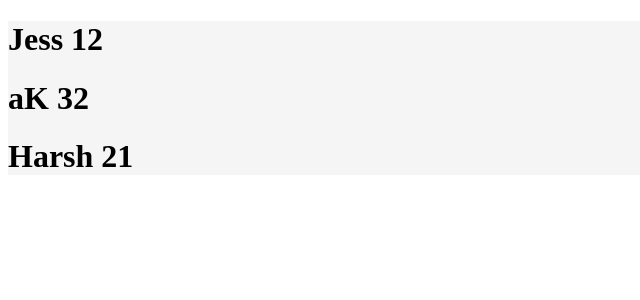
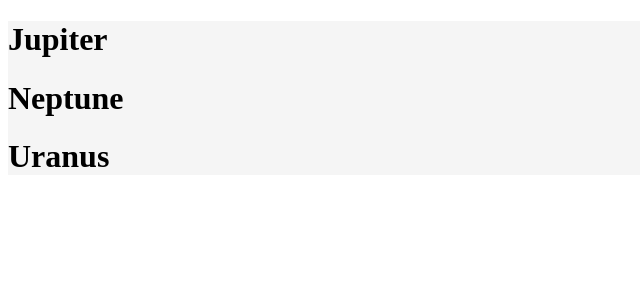
Before and after one commit to Harshwardhan404/React-Practice, a React (Create React App) app: page / in a window 1280 px wide. Shown: the top 300 px of the page, without its empty margins (0-640 px from the left). Built offline with nearby package versions, Linux system fonts and the light colour scheme.

Commit message:
files initialized

```diff
--- a/src/App.js
+++ b/src/App.js
@@ -1,74 +1,16 @@
  import styles from './App.module.css'
+import GasPlanets from './components/GasPlanets';
 
 
 function App() {
 
 
-// const names = ["harsh", "Akshay", "Abhay", "Shivam"]
-
-  const Users = [
-    { name : "Jess", age : 12},
-     { name : "aK", age :32},
-      {name : "Harsh", age : 21}
-
-  ]
-
   return (
    <div className={styles.App}>
 
-    {/* {names.map((name,key)=>{
-      return <>
-        <h1 key={key}>{name}</h1>
-      </>
-    })}
-
-    {names.map((name, key)=>{
-      return <> <h2 key={key}>{name + "abhay"}</h2>  </>
-    })} */}
-
-{/*
-  <User /> */}
-
-    {Users.map((user)=>{
-      return <>{<User2 name = {user.name} age = {user.age}/>}</>
-    })}
-
-   </div>
-  )
-}
-
-// const User =()=>{
-
-//   const Users = [
-//     { name : "Jess", age : 12},
-//      { name : "aK", age :32},
-//       {name : "Harsh", age : 21}
-
-//   ]
-
-//   return (
-
-//   <>
-//   {Users.map((User)=>{
-//       return ( <div>
-
-//        <h1>{User.name} {User.age}</h1>
-
-//         </div>)
-//     })}
-
-//   </>
-
-//   )
-
-// }
-
-const User2 = (props)=>{
-  return <h1> {props.name}  {props.age}</h1>
-}
-
-
-
+    <GasPlanets/>
+    </div>
+)}
 
 
 export default App;
--- /dev/null
+++ b/src/components/GasPlanets.js
@@ -0,0 +1,41 @@
+import React from 'react'
+
+export default function GasPlanets() {
+
+    const planets = [
+        { name: "Mars", isGasPlanet: false },
+        { name: "Earth", isGasPlanet: false },
+        { name: "Jupiter", isGasPlanet: true },
+        { name: "Venus", isGasPlanet: false },
+        { name: "Neptune", isGasPlanet: true },
+        { name: "Uranus", isGasPlanet: true },
+      ]
+
+  return (
+    <div>
+
+{/*
+    {planets.filter((planet)=>{
+        return planet.isGasPlanet === true
+    }).map((val)=>{
+        return <>{val.name}</>
+    })} */}
+
+{/*
+    {planets.map((planet)=>{
+        return <>{planet.isGasPlanet && <h1>{planet.name}</h1> } </>
+    })} */}
+
+
+
+
+
+
+    {planets.map((planet, key)=>{
+      return planet.isGasPlanet && <h1>{planet.name}</h1>
+    })}
+
+
+    </div>
+  )
+}
```
